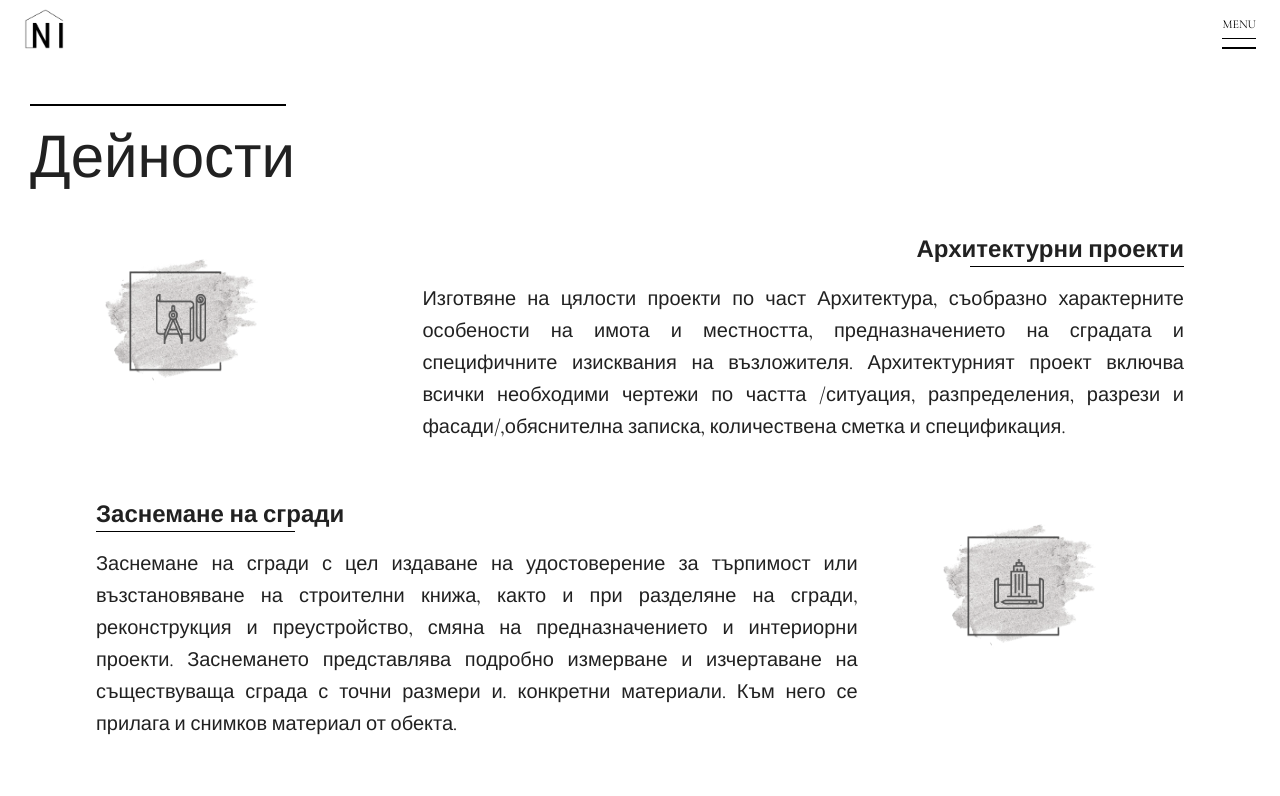
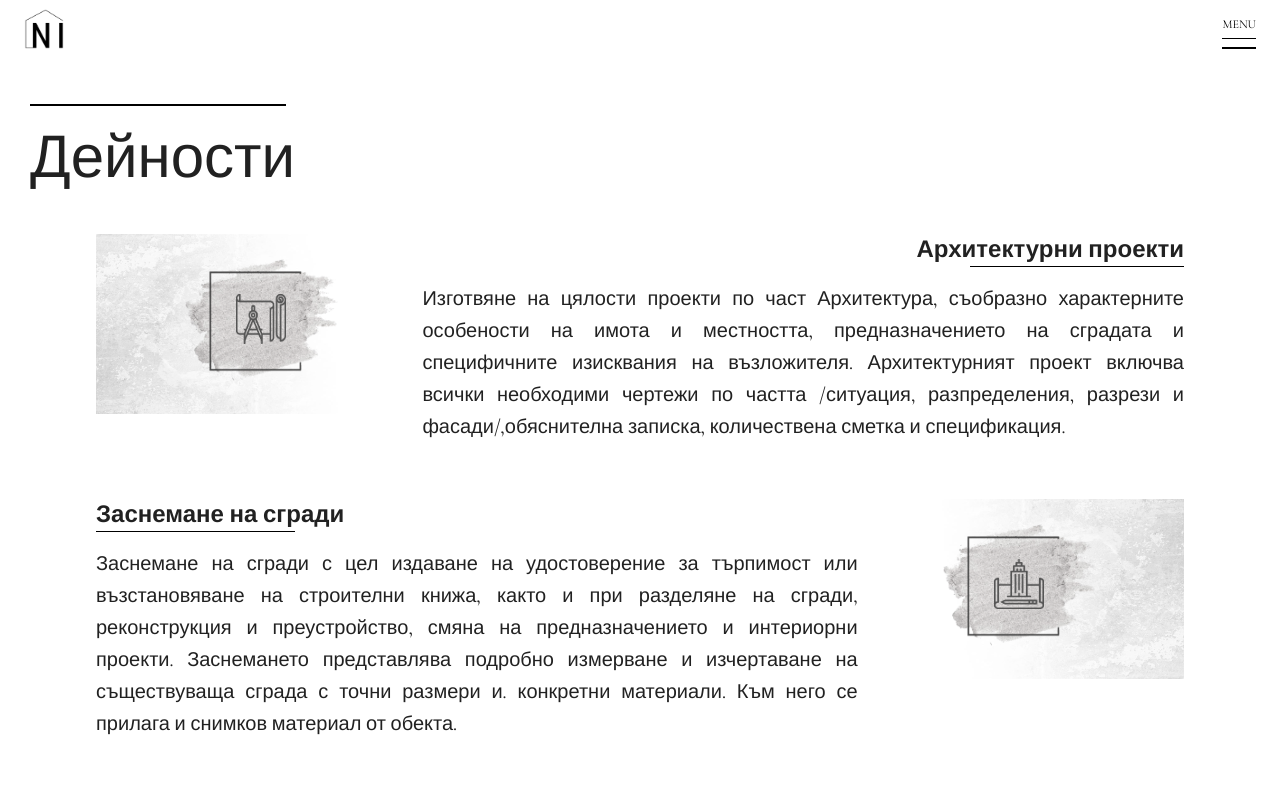
Before and after one commit to borisgarkov/arch_portfolio, a Next.js app: page /activities in a window 1280 px wide. Shown: the top 796 px of the page. Built offline with nearby package versions, Linux system fonts and the light colour scheme.

Commit message:
updating activities page

```diff
--- a/components/Activities/ActivitiesImageSection.js
+++ b/components/Activities/ActivitiesImageSection.js
@@ -2,11 +2,13 @@ import Box from "@mui/material/Box";
 import Image from "next/image";
 import useScreenResolution from "../../hooks/useScreenResolution";
 import IconImageFrame from "./IconImageFrame";
-// import backgroundImage from '../../public/activities/background.jpg';
-// import backgroundReverseImage from '../../public/activities/background-reverse.jpg';
 
 export default function ActivitiesImageSection({ activity }) {
     const isMobile = useScreenResolution('lg');
+
+    const imageSrc = isMobile || !activity.reverse
+        ? '/activities/background.jpg'
+        : '/activities/background-reverse.jpg'
 
     return (
         <Box sx={{
@@ -14,24 +16,12 @@ export default function ActivitiesImageSection({ activity }) {
             height: '180px',
             position: 'relative',
         }}>
-            {/* <Image
-                src={
-                    isMobile
-                        ? backgroundImage
-                        : activity.reverse
-                            ? backgroundReverseImage
-                            : backgroundImage
-                }
+            <Image
+                priority
+                src={imageSrc}
                 alt='background-image'
-                placeholder='blur'
-                priority
-                style={{
-                    width: '100%',
-                    height: '100%',
-                    position: 'absolute',
-                    objectFit: 'cover',
-                }}
-            /> */}
+                fill
+            />
             <IconImageFrame activity={activity} />
         </Box >
     )
--- a/components/Activities/IconImageFrame.js
+++ b/components/Activities/IconImageFrame.js
@@ -2,26 +2,24 @@ import Box from "@mui/material/Box";
 import styles from './styles.module.css';
 import Image from "next/image";
 import frame from '../../public/activities/frame.png';
+import useScreenResolution from "../../hooks/useScreenResolution";
 
 export default function IconImageFrame({ activity }) {
+    const isMobile = useScreenResolution('lg');
+
     return (
         <Box sx={{
             opacity: 0.7,
             width: '170px',
             height: '170px',
             position: 'relative',
+            marginLeft: !isMobile && !activity.reverse ? 'auto' : null
         }}>
             <Image
                 src={frame}
                 alt='frame'
-                placeholder='blur'
                 priority
-                style={{
-                    width: '100%',
-                    height: '100%',
-                    position: 'absolute',
-                    objectFit: 'cover',
-                }}
+                fill
             />
             <Image
                 src={activity.image}
```
